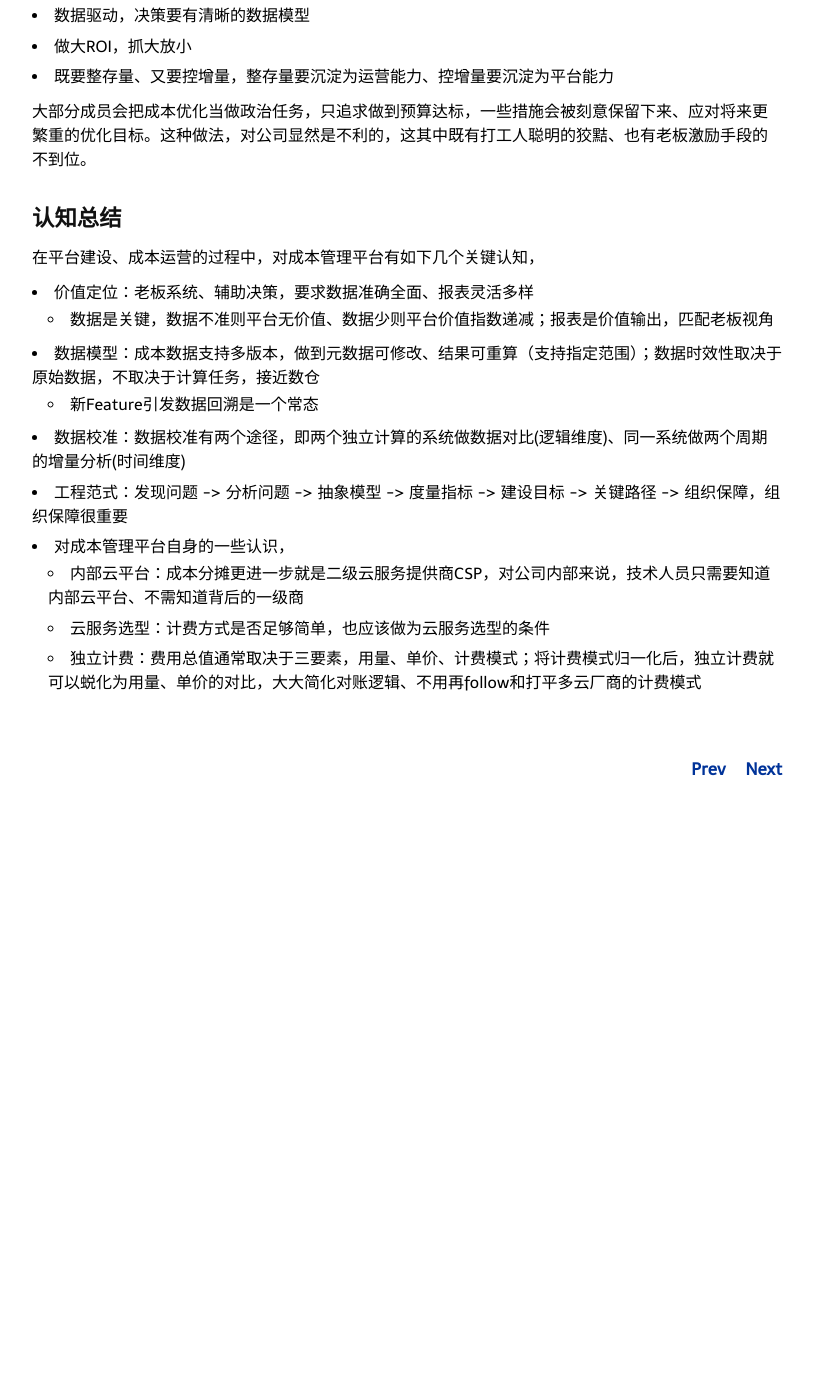
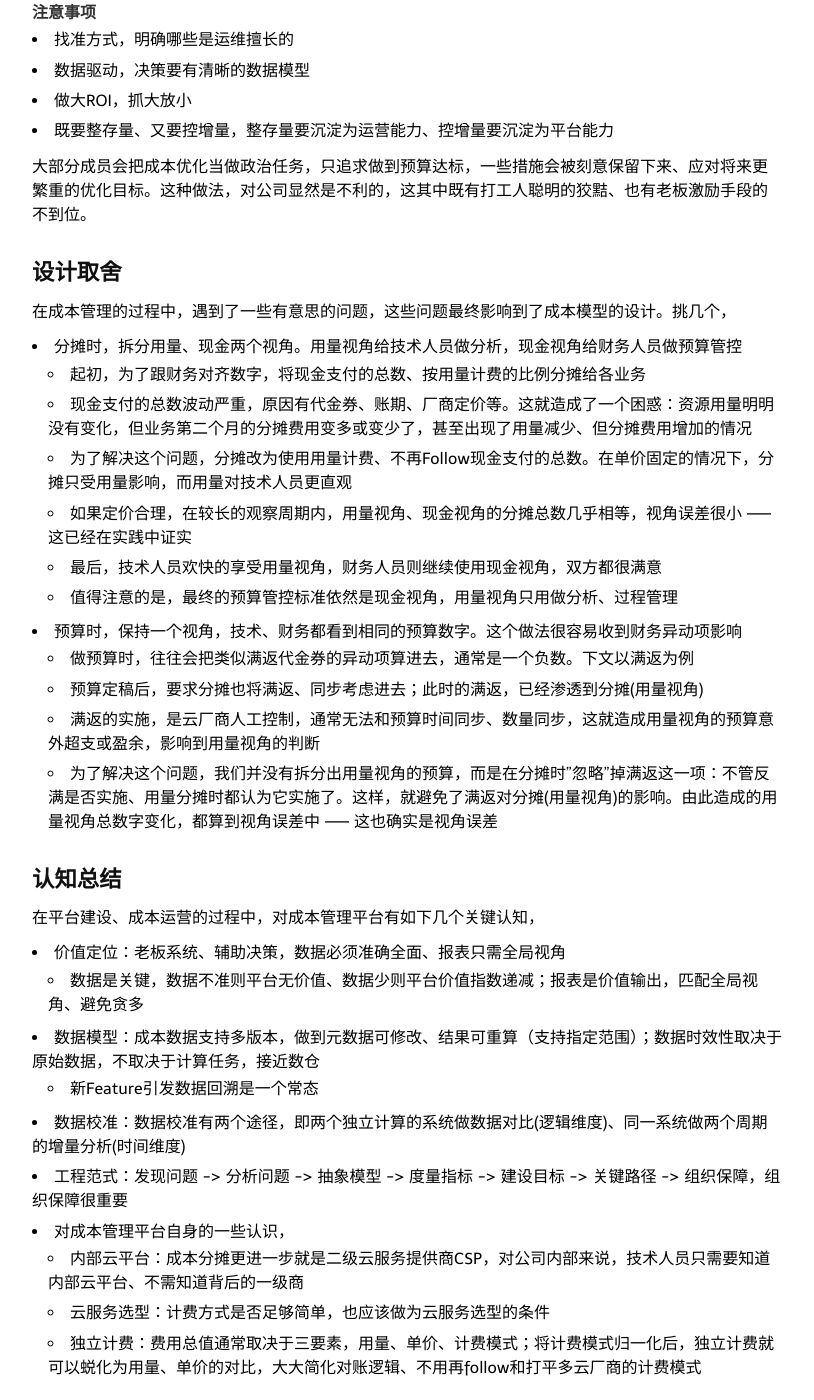
Before and after one commit to niean/niean.github.io, a Jekyll site: the page built from _posts/2020-11-18-tools-ccmp.markdown, in a window 1280 px wide and 1400 px high, scrolled down 7227 px. Shown: the whole window, without its empty margins (233-1047 px from the left). Built offline with Jekyll 4.4.1, drawn with Linux system fonts in a browser that asks for light colours; comment, search, counter and statistics services are not loaded; before the commit the page ends 8038 px from its top, so only the background shows below that; some of the changed text lies outside the part shown.

Commit message:
更新opas

```diff
--- a/_posts/2020-11-18-tools-ccmp.markdown
+++ b/_posts/2020-11-18-tools-ccmp.markdown
@@ -134,6 +134,7 @@ tags:
 
 对于报表的一些体会，
 
+- 报表可以按照总分结构展开。典型的是，自上而下依次 筛选栏、指标栏、图形栏、表格明细栏（四段式）
 - 报表分为趋势、分布两种类型。趋势载体是TS，横轴是时间、纵轴是指标、维度用做对象筛选；分布载体是表格，行主键是维度、列是指标取值、时间用作对象筛选
 - 数据平台提供不同的时效性。Prometheus延迟不宜大于1小时，Mysql延迟不宜大于1天，离线数仓延迟在天级及以上。目前还没有用上流批一体的解决方案，之前用过Druid、太贵下线了
 - Grafana做报表的潜力巨大。之前一直把Grafana作为实时监控的工具，有失偏颇，后续尝试在统计领域加大Grafana的使用度
@@ -171,11 +172,28 @@ tags:
 大部分成员会把成本优化当做政治任务，只追求做到预算达标，一些措施会被刻意保留下来、应对将来更繁重的优化目标。这种做法，对公司显然是不利的，这其中既有打工人聪明的狡黠、也有老板激励手段的不到位。
 
 
+## 设计取舍
+在成本管理的过程中，遇到了一些有意思的问题，这些问题最终影响到了成本模型的设计。挑几个，
+
+- 分摊时，拆分用量、现金两个视角。用量视角给技术人员做分析，现金视角给财务人员做预算管控
+    - 起初，为了跟财务对齐数字，将现金支付的总数、按用量计费的比例分摊给各业务
+    - 现金支付的总数波动严重，原因有代金券、账期、厂商定价等。这就造成了一个困惑：资源用量明明没有变化，但业务第二个月的分摊费用变多或变少了，甚至出现了用量减少、但分摊费用增加的情况
+    - 为了解决这个问题，分摊改为使用用量计费、不再Follow现金支付的总数。在单价固定的情况下，分摊只受用量影响，而用量对技术人员更直观
+    - 如果定价合理，在较长的观察周期内，用量视角、现金视角的分摊总数几乎相等，视角误差很小 —— 这已经在实践中证实
+    - 最后，技术人员欢快的享受用量视角，财务人员则继续使用现金视角，双方都很满意
+    - 值得注意的是，最终的预算管控标准依然是现金视角，用量视角只用做分析、过程管理
+- 预算时，保持一个视角，技术、财务都看到相同的预算数字。这个做法很容易收到财务异动项影响
+    - 做预算时，往往会把类似满返代金券的异动项算进去，通常是一个负数。下文以满返为例
+    - 预算定稿后，要求分摊也将满返、同步考虑进去；此时的满返，已经渗透到分摊(用量视角)
+    - 满返的实施，是云厂商人工控制，通常无法和预算时间同步、数量同步，这就造成用量视角的预算意外超支或盈余，影响到用量视角的判断
+    - 为了解决这个问题，我们并没有拆分出用量视角的预算，而是在分摊时"忽略"掉满返这一项：不管反满是否实施、用量分摊时都认为它实施了。这样，就避免了满返对分摊(用量视角)的影响。由此造成的用量视角总数字变化，都算到视角误差中 —— 这也确实是视角误差
+
+
 ## 认知总结
 在平台建设、成本运营的过程中，对成本管理平台有如下几个关键认知，
 
-- 价值定位：老板系统、辅助决策，要求数据准确全面、报表灵活多样
-    - 数据是关键，数据不准则平台无价值、数据少则平台价值指数递减；报表是价值输出，匹配老板视角
+- 价值定位：老板系统、辅助决策，数据必须准确全面、报表只需全局视角
+    - 数据是关键，数据不准则平台无价值、数据少则平台价值指数递减；报表是价值输出，匹配全局视角、避免贪多
 - 数据模型：成本数据支持多版本，做到元数据可修改、结果可重算（支持指定范围）；数据时效性取决于原始数据，不取决于计算任务，接近数仓
     - 新Feature引发数据回溯是一个常态
 - 数据校准：数据校准有两个途径，即两个独立计算的系统做数据对比(逻辑维度)、同一系统做两个周期的增量分析(时间维度)
```
Also changed, not shown: _posts/2020-03-15-op-tb.markdown (+12 -0 lines), _posts/2022-01-27-ops-cn.markdown (+41 -28 lines), images/20220127/op-roadmap.png (added), images/20220127/opas-tonggou.png (added), images/20220127/opas-zhuanxing.png, 1 other file.
